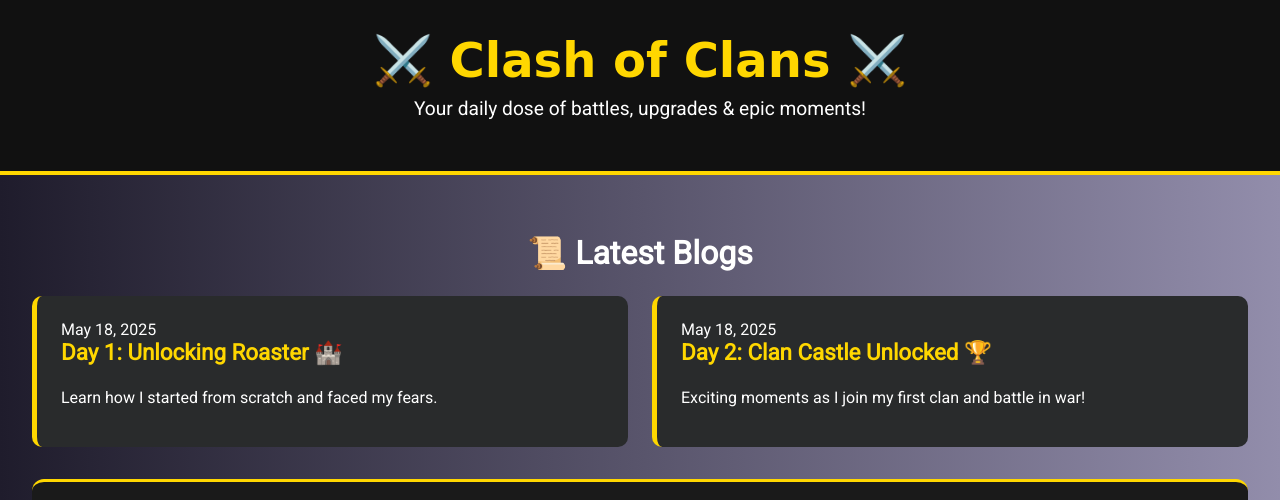
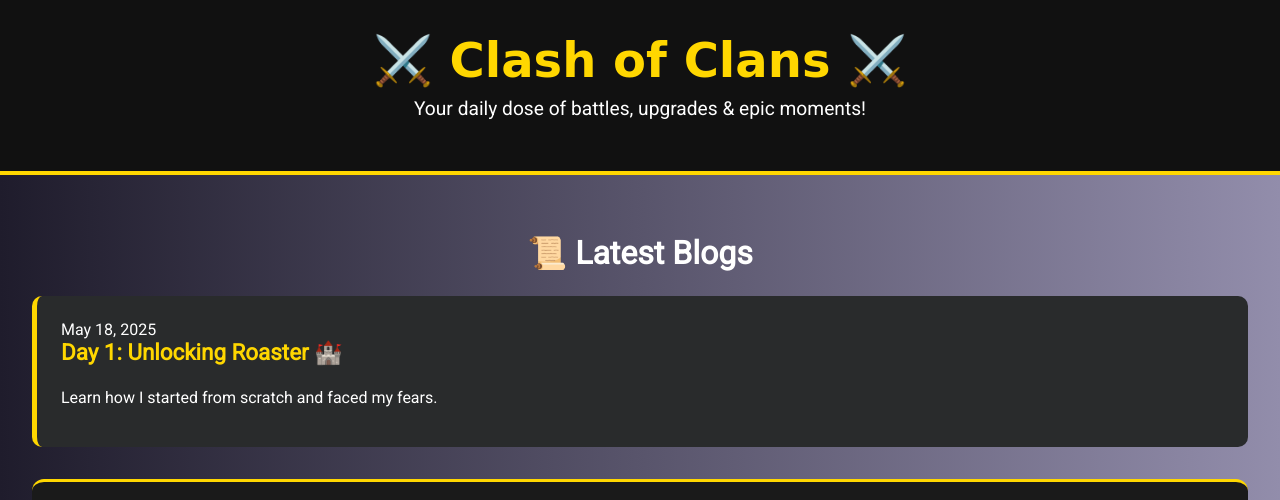
Before and after one commit to cyberjashan01/Daily-blogs, a plain HTML site: page index.html in a window 1280 px wide. Shown: the top 500 px of the page. Drawn offline with Linux system fonts and the light colour scheme; a web font is replaced by a local one.

Commit message:
Update index.html

```diff
--- a/index.html
+++ b/index.html
@@ -23,11 +23,7 @@
             <p>Learn how I started from scratch and faced my fears.</p>
           </a>
 
-          <a href="day2.html" class="entry-card">
-            <div class="entry-date">May 18, 2025</div>
-            <h3>Day 2: Clan Castle Unlocked 🏆</h3>
-            <p>Exciting moments as I join my first clan and battle in war!</p>
-          </a>
+
 
       </div>
     </section>
```
